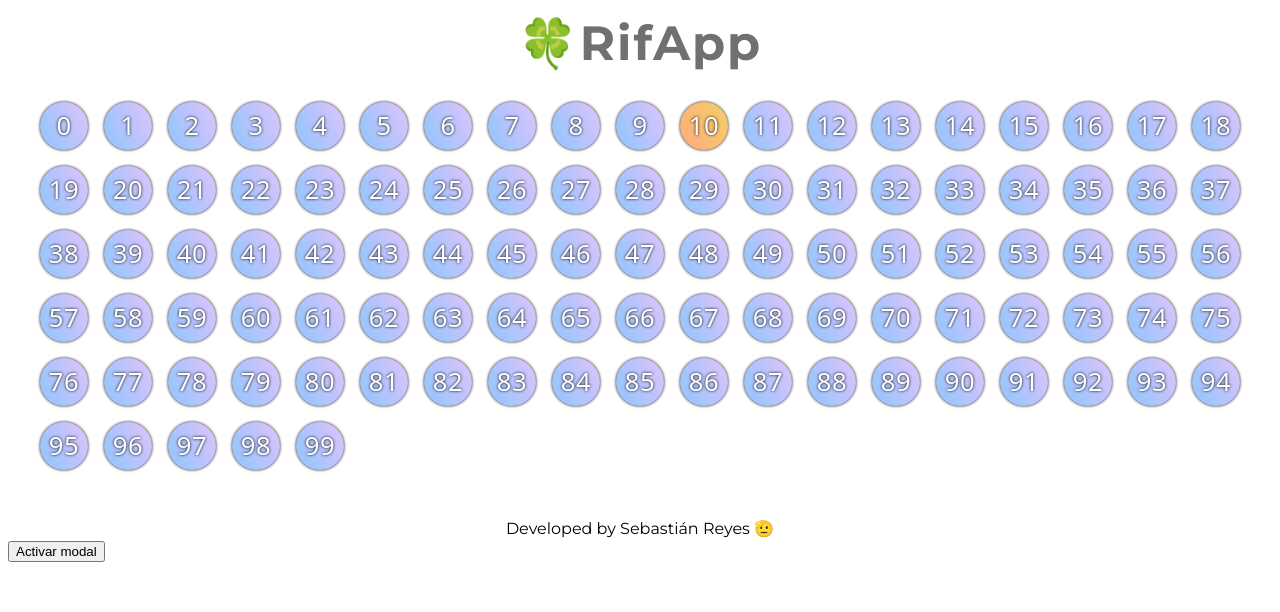
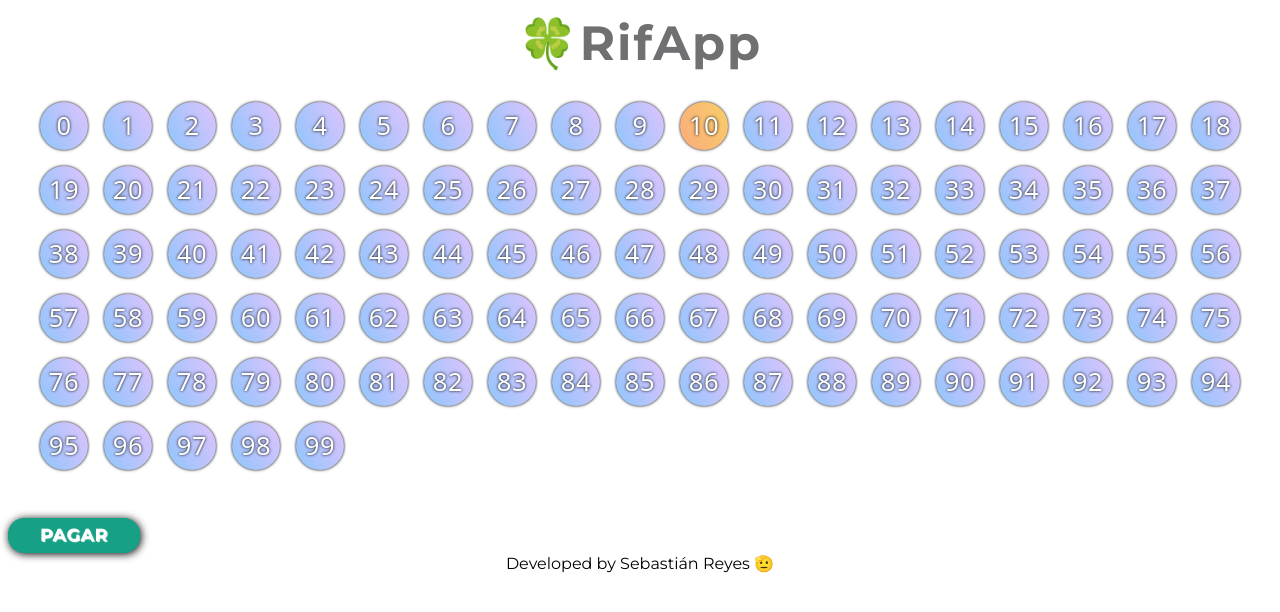
Before and after one commit to jsebastianreyes/RifApp, a React (Vite) app: page / in a window 1280 px wide. Both pictures are taken after a click on the element "10". Shown: the top 612 px of the page. Built offline with nearby package versions, Linux system fonts and the light colour scheme; no server answers; the database is empty; a web font is replaced by a local one.

Commit message:
componente de boton

```diff
--- a/src/App.jsx
+++ b/src/App.jsx
@@ -8,11 +8,12 @@
 
   const [modalConfig, setModalConfig] = useState({visibility: false, template: 'default'})
 
-  const handleActivemodal = ()=> {
-    setModalConfig(prev => {
-      return {visibility: true}
-    })
-  }
+  // const handleActivemodal = ()=> {
+  //   setModalConfig(prev => {
+  //     return {visibility: true}
+
+  //   })
+  // }
 
   return (
     <>
@@ -21,7 +22,9 @@
       <Footer/>
       <Modal modalConfig={modalConfig} setModalConfig={setModalConfig}/>
 
-      <button onClick={ handleActivemodal }>Activar modal</button>
+
+
+
     </>
   )
 }
--- a/src/components/board.jsx
+++ b/src/components/board.jsx
@@ -3,6 +3,8 @@
 import { useState, useRef, useEffect } from 'react'
 import {  onSnapshot, collection } from "firebase/firestore";
 import { db } from '../firebase/config';
+import Button from './button';
+
 
 
 
@@ -38,7 +40,8 @@
     const [selectedNumbers, setSelectedNumbers] = useState([])
     const uuid = useRef(self.crypto.randomUUID())
     return (
-        <BoardStyled>
+        <>
+         <BoardStyled>
             {numbers.map((el, i) => {
                 return <Square
                 key={`square-${i}`}
@@ -49,7 +52,12 @@
                 numbersSold={numbersSold.flat()}
                 />
             })}
+
         </BoardStyled>
+            {selectedNumbers.length > 0 ? <Button text="pagar"/> : null}
+
+        </>
+
     )
 }
 
--- /dev/null
+++ b/src/components/button.jsx
@@ -0,0 +1,45 @@
+import { isValidElement } from 'react'
+
+import styled from 'styled-components'
+
+const ButtonStyled = styled.button`
+  font: var(--basefont);
+  font-weight: 800;
+  font-size: 1.1rem;
+  color: #fff;
+  text-shadow: 1px 1px 1px #fff;
+  letter-spacing: .5px;
+  border-radius: 1rem;
+  cursor: pointer;
+  padding: .4rem 2rem;
+  text-transform: uppercase;
+  border: 0;
+  background-color: #16A085;
+/* background-image: linear-gradient(132deg, #F4D03F 0%, #16A085 100%); */
+
+
+  box-shadow: 1px 1px 8px #000;
+
+
+
+`
+
+function Button({ text, link, className, onClick }) {
+  const component = link ? 'a' : 'button'
+  return (
+    <ButtonStyled onClick={onClick} as={component} href={link} className={className}>
+      {text}
+    </ButtonStyled>
+  )
+}
+
+
+export const ButtonRounded = styled(Button)`
+  min-inline-size: initial;
+  border-radius: 50%;
+  padding: 1rem;
+  border: 2px solid red;
+  aspect-ratio: 1/1;
+`
+
+export default Button
```
